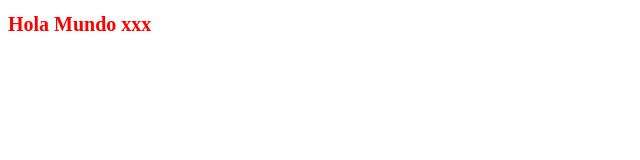
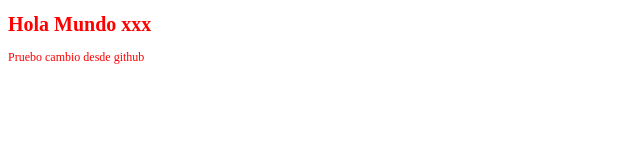
Before and after one commit to unodegit/prueba_repo, a plain HTML site: page index.html in a window 1280 px wide. Shown: the whole page, without its empty margins (0-640 px from the left). Drawn offline with Linux system fonts and the light colour scheme.

Commit message:
Update index.html

```diff
--- a/index.html
+++ b/index.html
@@ -12,6 +12,7 @@
 
 <body>
     <h1> Hola Mundo xxx</h1>
+    <p> Pruebo cambio desde github </p>
 </body>
 
 </html>
```
